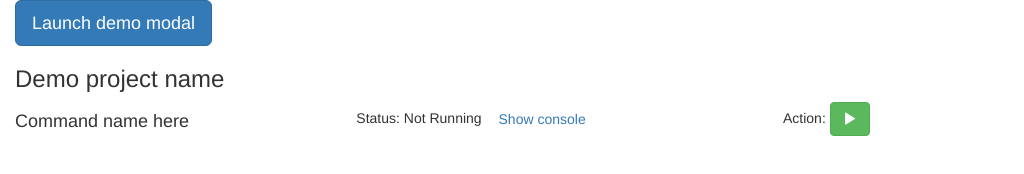
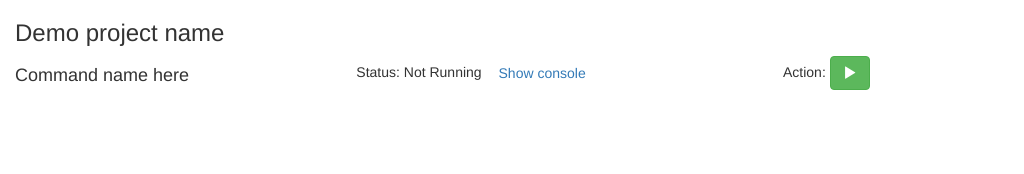
Before and after one commit to CucuIonel/gui-command-runner, an Electron app: page index.html in a window 1024 px wide. Drawn offline with Linux system fonts and the light colour scheme.

Commit message:
Removed modal button

```diff
--- a/index.html
+++ b/index.html
@@ -9,9 +9,9 @@
 <div class="app-container" ng-controller="MainController">
 
     <!-- Button trigger modal -->
-    <button type="button" class="btn btn-primary btn-lg" data-toggle="modal" data-target="#myModal">
+    <!--<button type="button" class="btn btn-primary btn-lg" data-toggle="modal" data-target="#myModal">
         Launch demo modal
-    </button>
+    </button>-->
 
     <!-- Modal -->
     <div class="modal fade" id="myModal" tabindex="-1" role="dialog" aria-labelledby="myModalLabel">
```
